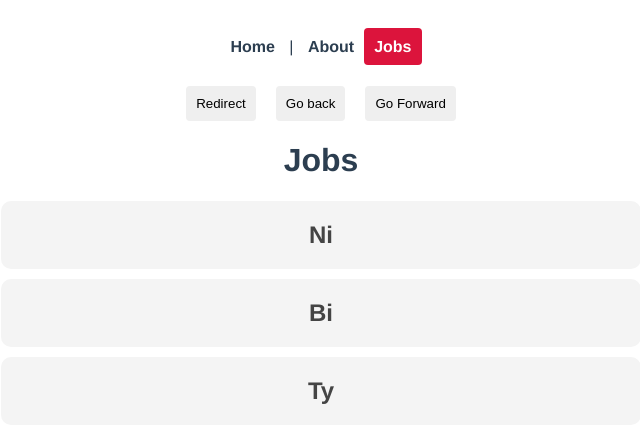
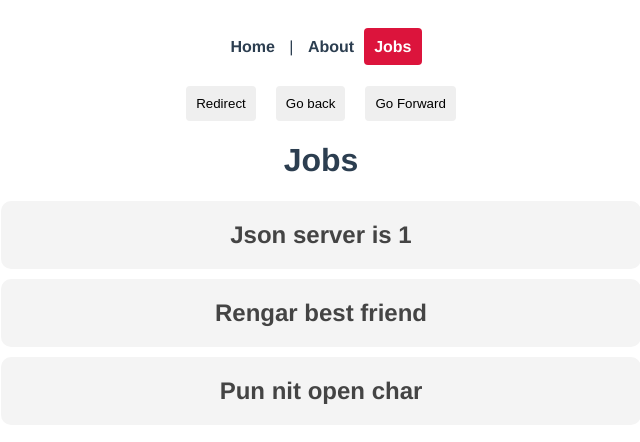
Before and after one commit to newit-baolh/LearnVueJS, a Vue app: page /jobs in a window 1280 px wide. Shown: the top 442 px of the page, without its empty margins (319-959 px from the left). Built offline with nearby package versions, Linux system fonts and the light colour scheme; data requests are answered from the project's data file.

Commit message:
fetching data

```diff
--- a/src/views/jobs/JobDetails.vue
+++ b/src/views/jobs/JobDetails.vue
@@ -1,16 +1,23 @@
 <template>
-  <h1>Job Details</h1>
+  <h1>{{job.title}}</h1>
   <p>The job id is {{id}}</p>
+  <p>{{job.details}}</p>
 </template>
 
 <script>
 export default {
     props: ['id'],
-    // data(){
-    //     return {
-    //         id: this.$route.params.id
-    //     }
-    // }
+    data(){
+      return {
+        job: null
+      }
+    },
+    mounted(){
+    fetch("http://localhost:3000/jobs" + this.id)
+    .then(res => res.json())
+    .then(data => this.job = data)
+    .catch(err => console.log(err.message))
+}
 }
 </script>
 
--- a/src/views/jobs/Jobs.vue
+++ b/src/views/jobs/Jobs.vue
@@ -9,12 +9,14 @@
 export default {
 data(){
     return {
-        jobs: [
-            {title: 'Ni',id: 1, details: 'poo'},
-            {title: 'Bi',id: 2, details: 'pee'},
-            {title: 'Ty',id: 3, details: 'nee'},
-        ]
+        jobs: []
     }
+},
+mounted(){
+    fetch("http://localhost:3000/jobs")
+    .then(res => res.json())
+    .then(data => this.jobs = data)
+    .catch(err => console.log(err.message))
 }
 }
 </script>
```
